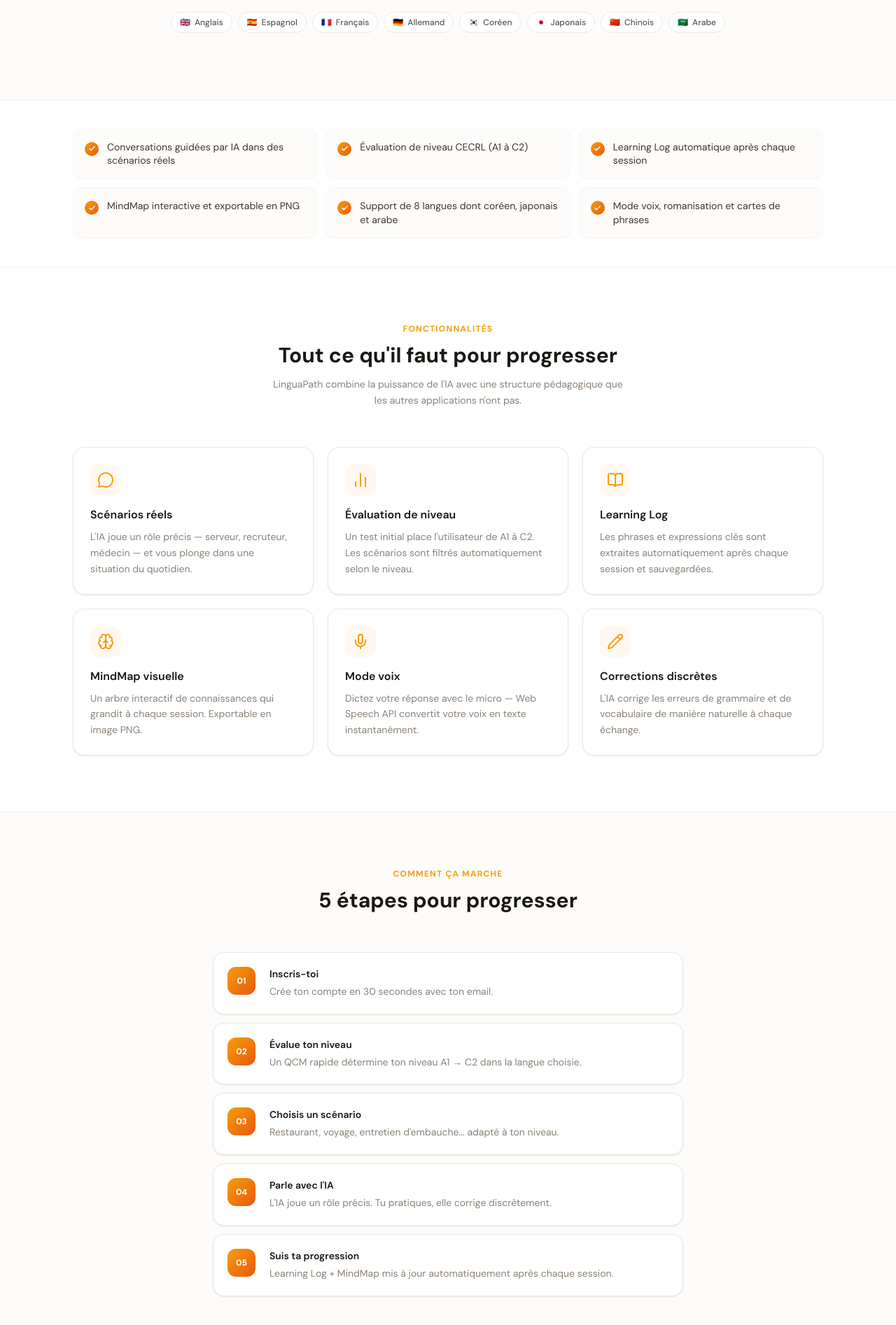
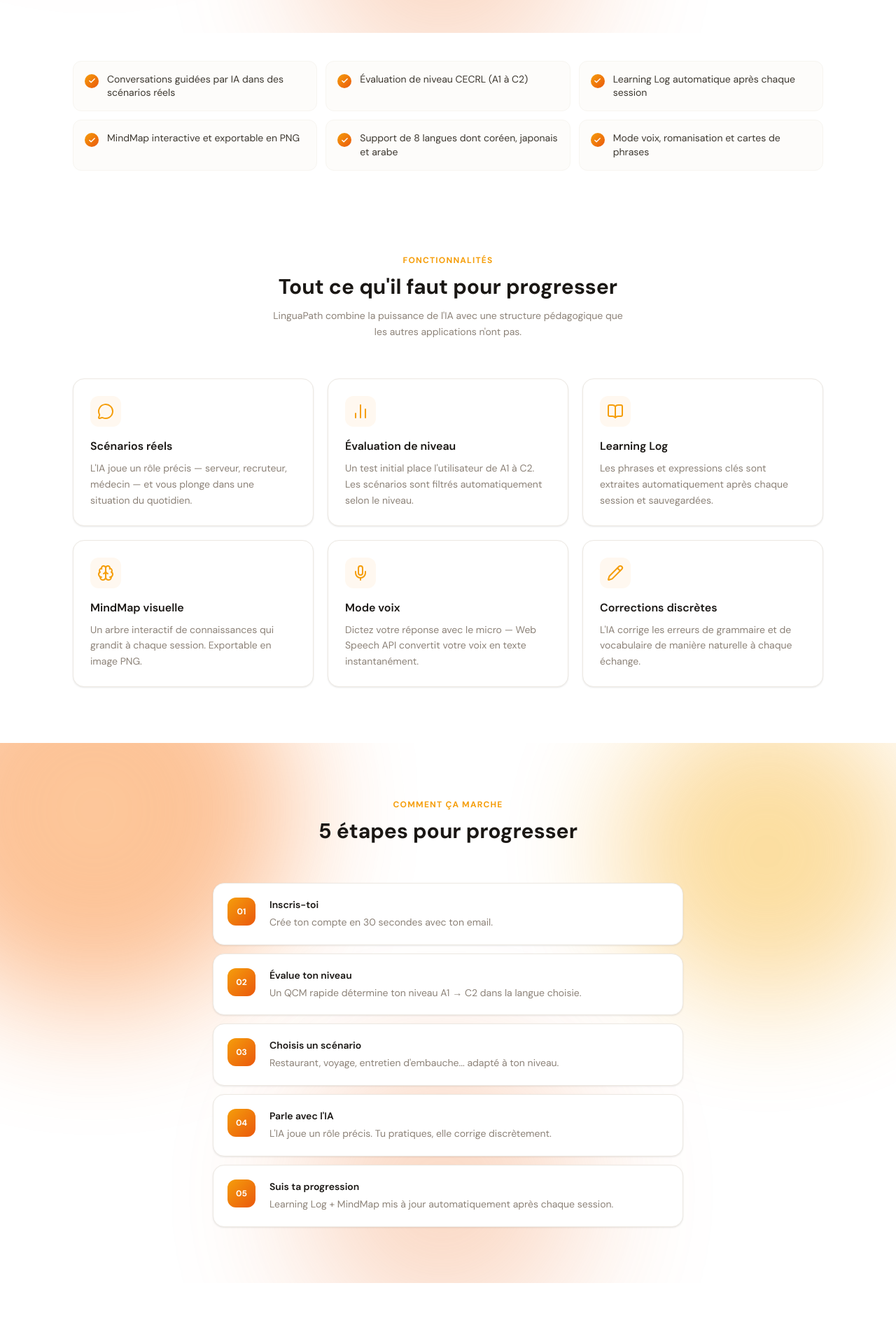
Before and after one commit to ElhaddajAya/linguapath, a React (Vite) app in the folder frontend/: page / in a window 1280 px wide. Shown: the part 606-2500 px from the top of the page at 70% size. Built offline with nearby package versions, Linux system fonts and the light colour scheme; no server answers.

Commit message:
feat: enhance Landing page with animated background and improved layout

```diff
--- a/frontend/src/pages/Landing.jsx
+++ b/frontend/src/pages/Landing.jsx
@@ -1,41 +1,80 @@
-// Landing.jsx — Page d'accueil publique LinguaPath
+// Page d'accueil publique LinguaPath
 // Responsive, couleurs soft blanc/orange, icônes lucide-react
 
 import { useNavigate } from "react-router-dom";
+import { useEffect, useRef } from "react";
 import Logo from "../components/Logo";
 import {
-  MessageCircle, BarChart2, BookOpen, Brain,
-  Mic, Pencil, ChevronRight, Check, Globe, Sparkles
+  MessageCircle,
+  BarChart2,
+  BookOpen,
+  Brain,
+  Mic,
+  Pencil,
+  ChevronRight,
+  Check,
+  Globe,
+  Sparkles,
 } from "lucide-react";
 
 const FEATURES = [
   {
-    icon: <MessageCircle size={24} className="text-orange-500" />,
+    icon: (
+      <MessageCircle
+        size={24}
+        className='text-orange-500'
+      />
+    ),
     title: "Scénarios réels",
     desc: "L'IA joue un rôle précis — serveur, recruteur, médecin — et vous plonge dans une situation du quotidien.",
   },
   {
-    icon: <BarChart2 size={24} className="text-orange-500" />,
+    icon: (
+      <BarChart2
+        size={24}
+        className='text-orange-500'
+      />
+    ),
     title: "Évaluation de niveau",
     desc: "Un test initial place l'utilisateur de A1 à C2. Les scénarios sont filtrés automatiquement selon le niveau.",
   },
   {
-    icon: <BookOpen size={24} className="text-orange-500" />,
+    icon: (
+      <BookOpen
+        size={24}
+        className='text-orange-500'
+      />
+    ),
     title: "Learning Log",
     desc: "Les phrases et expressions clés sont extraites automatiquement après chaque session et sauvegardées.",
   },
   {
-    icon: <Brain size={24} className="text-orange-500" />,
+    icon: (
+      <Brain
+        size={24}
+        className='text-orange-500'
+      />
+    ),
     title: "MindMap visuelle",
     desc: "Un arbre interactif de connaissances qui grandit à chaque session. Exportable en image PNG.",
   },
   {
-    icon: <Mic size={24} className="text-orange-500" />,
+    icon: (
+      <Mic
+        size={24}
+        className='text-orange-500'
+      />
+    ),
     title: "Mode voix",
     desc: "Dictez votre réponse avec le micro — Web Speech API convertit votre voix en texte instantanément.",
   },
   {
-    icon: <Pencil size={24} className="text-orange-500" />,
+    icon: (
+      <Pencil
+        size={24}
+        className='text-orange-500'
+      />
+    ),
     title: "Corrections discrètes",
     desc: "L'IA corrige les erreurs de grammaire et de vocabulaire de manière naturelle à chaque échange.",
   },
@@ -53,11 +92,31 @@
 ];
 
 const STEPS = [
-  { num: "01", title: "Inscris-toi", desc: "Crée ton compte en 30 secondes avec ton email." },
-  { num: "02", title: "Évalue ton niveau", desc: "Un QCM rapide détermine ton niveau A1 → C2 dans la langue choisie." },
-  { num: "03", title: "Choisis un scénario", desc: "Restaurant, voyage, entretien d'embauche... adapté à ton niveau." },
-  { num: "04", title: "Parle avec l'IA", desc: "L'IA joue un rôle précis. Tu pratiques, elle corrige discrètement." },
-  { num: "05", title: "Suis ta progression", desc: "Learning Log + MindMap mis à jour automatiquement après chaque session." },
+  {
+    num: "01",
+    title: "Inscris-toi",
+    desc: "Crée ton compte en 30 secondes avec ton email.",
+  },
+  {
+    num: "02",
+    title: "Évalue ton niveau",
+    desc: "Un QCM rapide détermine ton niveau A1 → C2 dans la langue choisie.",
+  },
+  {
+    num: "03",
+    title: "Choisis un scénario",
+    desc: "Restaurant, voyage, entretien d'embauche... adapté à ton niveau.",
+  },
+  {
+    num: "04",
+    title: "Parle avec l'IA",
+    desc: "L'IA joue un rôle précis. Tu pratiques, elle corrige discrètement.",
+  },
+  {
+    num: "05",
+    title: "Suis ta progression",
+    desc: "Learning Log + MindMap mis à jour automatiquement après chaque session.",
+  },
 ];
 
 const BENEFITS = [
@@ -69,94 +128,198 @@
   "Mode voix, romanisation et cartes de phrases",
 ];
 
+// Composant fond animé — lignes ondulantes SVG
+function AnimatedBackground() {
+  const blob1 = useRef(null);
+  const blob2 = useRef(null);
+  const blob3 = useRef(null);
+
+  useEffect(() => {
+    let t = 0;
+    let animId;
+
+    const animate = () => {
+      t += 0.008;
+
+      if (blob1.current) {
+        const x = Math.sin(t) * 60;
+        const y = Math.cos(t * 0.8) * 40;
+        blob1.current.style.transform = `translate(${x}px, ${y}px) scale(${1 + Math.sin(t * 0.5) * 0.1})`;
+      }
+      if (blob2.current) {
+        const x = Math.cos(t * 0.9) * 50;
+        const y = Math.sin(t * 1.1) * 35;
+        blob2.current.style.transform = `translate(${x}px, ${y}px) scale(${1 + Math.cos(t * 0.7) * 0.12})`;
+      }
+      if (blob3.current) {
+        const x = Math.sin(t * 1.2) * 40;
+        const y = Math.cos(t * 0.6) * 50;
+        blob3.current.style.transform = `translate(${x}px, ${y}px) scale(${1 + Math.sin(t * 0.9) * 0.08})`;
+      }
+
+      animId = requestAnimationFrame(animate);
+    };
+
+    animId = requestAnimationFrame(animate);
+    return () => cancelAnimationFrame(animId);
+  }, []);
+
+  return (
+    <div className='absolute inset-0 overflow-hidden pointer-events-none'>
+      {/* Blob gauche — orange vif */}
+      <div
+        ref={blob1}
+        style={{
+          position: "absolute",
+          width: "550px",
+          height: "550px",
+          borderRadius: "50%",
+          filter: "blur(80px)",
+          opacity: 0.55,
+          background:
+            "radial-gradient(circle, #FDBA74, #F97316 50%, transparent 75%)",
+          top: "-150px",
+          left: "-150px",
+        }}
+      />
+
+      {/* Blob droite — ambre */}
+      <div
+        ref={blob2}
+        style={{
+          position: "absolute",
+          width: "480px",
+          height: "480px",
+          borderRadius: "50%",
+          filter: "blur(90px)",
+          opacity: 0.45,
+          background:
+            "radial-gradient(circle, #FCD34D, #F59E0B 50%, transparent 75%)",
+          top: "-80px",
+          right: "-100px",
+        }}
+      />
+
+      {/* Blob bas centre — pêche */}
+      <div
+        ref={blob3}
+        style={{
+          position: "absolute",
+          width: "400px",
+          height: "400px",
+          borderRadius: "50%",
+          filter: "blur(100px)",
+          opacity: 0.35,
+          background:
+            "radial-gradient(circle, #FED7AA, #EA580C 50%, transparent 75%)",
+          bottom: "-80px",
+          left: "35%",
+        }}
+      />
+    </div>
+  );
+}
+
 export default function Landing() {
   const navigate = useNavigate();
 
   return (
-    <div className="min-h-screen bg-white text-warm-900">
-
+    <div className='min-h-screen bg-white text-warm-900'>
       {/* ── NAVBAR ── */}
-      <nav className="sticky top-0 z-50 bg-white border-b border-warm-100 shadow-soft">
-        <div className="max-w-7xl mx-auto px-4 sm:px-6 h-16 flex items-center justify-between">
-          <Logo size="navbar" />
-          <div className="flex items-center gap-2 sm:gap-4">
+      <nav className='sticky top-0 z-50 bg-white border-b border-warm-100 shadow-soft'>
+        <div className='max-w-7xl mx-auto px-4 sm:px-6 h-16 flex items-center justify-between'>
+          <Logo size='navbar' />
+          <div className='flex items-center gap-2 sm:gap-4'>
             <button
               onClick={() => navigate("/login")}
-              className="px-3 sm:px-4 py-2 text-sm font-medium text-warm-600
-                hover:text-warm-900 transition-colors"
+              className='px-3 sm:px-4 py-2 text-sm font-medium text-warm-600
+                hover:text-warm-900 transition-colors'
             >
               Se connecter
             </button>
             <button
               onClick={() => navigate("/signup")}
-              className="px-4 sm:px-5 py-2 rounded-xl text-sm font-semibold text-white
-                hover:opacity-90 transition-opacity shadow-soft"
-              style={{ background: "linear-gradient(135deg, #F59E0B, #EA580C)" }}
+              className='px-4 sm:px-5 py-2 rounded-xl text-sm font-semibold text-white
+                hover:opacity-90 transition-opacity shadow-soft'
+              style={{
+                background: "linear-gradient(135deg, #F59E0B, #EA580C)",
+              }}
             >
-              <span className="hidden sm:inline">Commencer gratuitement</span>
-              <span className="sm:hidden">S'inscrire</span>
+              <span className='hidden sm:inline'>Commencer gratuitement</span>
+              <span className='sm:hidden'>S'inscrire</span>
             </button>
           </div>
         </div>
       </nav>
 
       {/* ── HERO ── */}
-      <section className="bg-warm-50 border-b border-warm-100">
-        <div className="max-w-6xl mx-auto px-4 sm:px-10 py-16 sm:py-24 text-center">
-
+      <section className='bg-white relative'>
+        <AnimatedBackground />{" "}
+        <div className='relative z-10 max-w-6xl mx-auto px-4 sm:px-10 py-8 sm:py-12 text-center'>
           {/* Badge */}
-          <div className="inline-flex items-center gap-2 px-4 py-1.5 rounded-full
-            bg-orange-50 border border-orange-200 text-orange-600 text-xs font-semibold mb-8">
+          <div
+            className='inline-flex items-center gap-2 px-4 py-1.5 rounded-full
+            bg-orange-50 border border-orange-200 text-orange-600 text-xs font-semibold mb-8'
+          >
             <Sparkles size={13} />
             Plateforme IA d'apprentissage des langues
           </div>
 
-          <h1 className="text-3xl sm:text-5xl md:text-6xl font-bold text-warm-900
-            mb-6 leading-tight tracking-tight">
-            Apprenez les langues<br />
-            <span style={{
-              background: "linear-gradient(135deg, #F59E0B, #EA580C)",
-              WebkitBackgroundClip: "text",
-              WebkitTextFillColor: "transparent"
-            }}>
+          <h1
+            className='text-3xl sm:text-5xl md:text-6xl font-bold text-warm-900
+            mb-6 leading-tight tracking-tight'
+          >
+            Apprenez les langues
+            <br />
+            <span
+              style={{
+                background: "linear-gradient(135deg, #F59E0B, #EA580C)",
+                WebkitBackgroundClip: "text",
+                WebkitTextFillColor: "transparent",
+              }}
+            >
               en conversant avec l'IA
             </span>
           </h1>
 
-          <p className="text-base sm:text-lg text-warm-500 max-w-xl mx-auto mb-10 leading-relaxed">
-            Des conversations guidées dans des situations réelles, un suivi automatique
-            de votre progression, et une MindMap visuelle de vos connaissances.
-            Pour les niveaux A2 à B2.
+          <p className='text-base sm:text-lg text-warm-500 max-w-xl mx-auto mb-10 leading-relaxed'>
+            Des conversations guidées dans des situations réelles, un suivi
+            automatique de votre progression, et une MindMap visuelle de vos
+            connaissances. Pour les niveaux A2 à B2.
           </p>
 
-          <div className="flex flex-col sm:flex-row gap-3 justify-center">
+          <div className='flex flex-col sm:flex-row gap-3 justify-center'>
             <button
               onClick={() => navigate("/signup")}
-              className="px-8 py-3.5 rounded-xl text-sm font-bold text-white
+              className='px-8 py-3.5 rounded-xl text-sm font-bold text-white
                 hover:opacity-90 transition-opacity shadow-soft
-                flex items-center justify-center gap-2"
-              style={{ background: "linear-gradient(135deg, #F59E0B, #EA580C)" }}
+                flex items-center justify-center gap-2'
+              style={{
+                background: "linear-gradient(135deg, #F59E0B, #EA580C)",
+              }}
             >
               Commencer gratuitement
               <ChevronRight size={16} />
             </button>
             <button
               onClick={() => navigate("/login")}
-              className="px-8 py-3.5 rounded-xl text-sm font-semibold
+              className='px-8 py-3.5 rounded-xl text-sm font-semibold
                 text-warm-700 border border-warm-200 bg-white
-                hover:border-orange-200 hover:text-orange-600 transition-colors"
+                hover:border-orange-200 hover:text-orange-600 transition-colors'
             >
               J'ai déjà un compte
             </button>
           </div>
 
           {/* Langues disponibles */}
-          <div className="flex flex-wrap justify-center gap-2 mt-12">
+          <div className='flex flex-wrap justify-center gap-2 mt-12'>
             {LANGUAGES.map((l) => (
-              <div key={l.name}
-                className="flex items-center gap-1.5 px-3 py-1.5 rounded-full
+              <div
+                key={l.name}
+                className='flex items-center gap-1.5 px-3 py-1.5 rounded-full
                   bg-white border border-warm-200 text-warm-600 text-xs font-medium
-                  hover:border-orange-200 transition-colors">
+                  hover:border-orange-200 transition-colors'
+              >
                 <span>{l.flag}</span>
                 <span>{l.name}</span>
               </div>
@@ -166,18 +329,29 @@
       </section>
 
       {/* ── BÉNÉFICES RAPIDES ── */}
-      <section className="py-10 bg-white border-b border-warm-100">
-        <div className="max-w-6xl mx-auto px-4 sm:px-10">
-          <div className="grid grid-cols-1 sm:grid-cols-2 lg:grid-cols-3 gap-3">
+      <section className='py-10 bg-white'>
+        <div className='max-w-6xl mx-auto px-4 sm:px-10'>
+          <div className='grid grid-cols-1 sm:grid-cols-2 lg:grid-cols-3 gap-3'>
             {BENEFITS.map((b) => (
-              <div key={b} className="flex items-start gap-3 p-4 rounded-xl
-                bg-warm-50 border border-warm-100">
-                <div className="w-5 h-5 rounded-full flex items-center justify-center
-                  flex-shrink-0 mt-0.5"
-                  style={{ background: "linear-gradient(135deg, #F59E0B, #EA580C)" }}>
-                  <Check size={11} className="text-white" strokeWidth={3} />
+              <div
+                key={b}
+                className='flex items-start gap-3 p-4 rounded-xl
+                bg-warm-50 border border-warm-100'
+              >
+                <div
+                  className='w-5 h-5 rounded-full flex items-center justify-center
+                  flex-shrink-0 mt-0.5'
+                  style={{
+                    background: "linear-gradient(135deg, #F59E0B, #EA580C)",
+                  }}
+                >
+                  <Check
+                    size={11}
+                    className='text-white'
+                    strokeWidth={3}
+                  />
                 </div>
-                <span className="text-sm text-warm-700 leading-snug">{b}</span>
+                <span className='text-sm text-warm-700 leading-snug'>{b}</span>
               </div>
             ))}
           </div>
@@ -185,32 +359,40 @@
       </section>
 
       {/* ── FONCTIONNALITÉS ── */}
-      <section className="py-20 bg-white">
-        <div className="max-w-6xl mx-auto px-4 sm:px-10">
-          <div className="text-center mb-14">
-            <p className="text-xs font-bold tracking-widest text-orange-500 uppercase mb-3">
+      <section className='py-20 bg-white'>
+        <div className='max-w-6xl mx-auto px-4 sm:px-10'>
+          <div className='text-center mb-14'>
+            <p className='text-xs font-bold tracking-widest text-orange-500 uppercase mb-3'>
               Fonctionnalités
             </p>
-            <h2 className="text-2xl sm:text-3xl font-bold text-warm-900">
+            <h2 className='text-2xl sm:text-3xl font-bold text-warm-900'>
               Tout ce qu'il faut pour progresser
             </h2>
-            <p className="text-warm-500 mt-3 max-w-lg mx-auto text-sm leading-relaxed">
-              LinguaPath combine la puissance de l'IA avec une structure pédagogique
-              que les autres applications n'ont pas.
+            <p className='text-warm-500 mt-3 max-w-lg mx-auto text-sm leading-relaxed'>
+              LinguaPath combine la puissance de l'IA avec une structure
+              pédagogique que les autres applications n'ont pas.
             </p>
           </div>
 
-          <div className="grid grid-cols-1 sm:grid-cols-2 lg:grid-cols-3 gap-5">
+          <div className='grid grid-cols-1 sm:grid-cols-2 lg:grid-cols-3 gap-5'>
             {FEATURES.map((f) => (
-              <div key={f.title}
-                className="bg-white rounded-2xl p-6 border border-warm-200 shadow-soft
-                  hover:border-orange-200 hover:shadow-card transition-all">
-                <div className="w-11 h-11 rounded-xl bg-orange-50 flex items-center
-                  justify-center mb-4">
+              <div
+                key={f.title}
+                className='bg-white rounded-2xl p-6 border border-warm-200 shadow-soft
+                  hover:border-orange-200 hover:shadow-card transition-all'
+              >
+                <div
+                  className='w-11 h-11 rounded-xl bg-orange-50 flex items-center
+                  justify-center mb-4'
+                >
                   {f.icon}
                 </div>
-                <h3 className="font-semibold text-warm-900 text-base mb-2">{f.title}</h3>
-                <p className="text-warm-500 text-sm leading-relaxed">{f.desc}</p>
+                <h3 className='font-semibold text-warm-900 text-base mb-2'>
+                  {f.title}
+                </h3>
+                <p className='text-warm-500 text-sm leading-relaxed'>
+                  {f.desc}
+                </p>
               </div>
             ))}
           </div>
@@ -218,32 +400,41 @@
       </section>
 
       {/* ── COMMENT ÇA MARCHE ── */}
-      <section className="py-20 bg-warm-50 border-y border-warm-100">
-        <div className="max-w-6xl mx-auto px-4 sm:px-10">
-          <div className="text-center mb-14">
-            <p className="text-xs font-bold tracking-widest text-orange-500 uppercase mb-3">
+      <section className='py-20 bg-white relative'>
+        <AnimatedBackground />{" "}
+        <div className='relative z-10 max-w-6xl mx-auto px-4 sm:px-10'>
+          <div className='text-center mb-14'>
+            <p className='text-xs font-bold tracking-widest text-orange-500 uppercase mb-3'>
               Comment ça marche
             </p>
-            <h2 className="text-2xl sm:text-3xl font-bold text-warm-900">
+            <h2 className='text-2xl sm:text-3xl font-bold text-warm-900'>
               5 étapes pour progresser
             </h2>
           </div>
 
-          <div className="flex flex-col gap-3 max-w-2xl mx-auto">
+          <div className='flex flex-col gap-3 max-w-2xl mx-auto'>
             {STEPS.map((step) => (
-              <div key={step.num}
-                className="flex items-start gap-5 bg-white rounded-2xl p-5
-                  border border-warm-200 shadow-soft hover:border-orange-200 transition-colors">
+              <div
+                key={step.num}
+                className='flex items-start gap-5 bg-white rounded-2xl p-5
+                  border border-warm-200 shadow-soft hover:border-orange-200 transition-colors'
+              >
                 <div
-                  className="w-10 h-10 rounded-xl flex items-center justify-center
-                    text-white font-bold text-xs flex-shrink-0"
-                  style={{ background: "linear-gradient(135deg, #F59E0B, #EA580C)" }}
+                  className='w-10 h-10 rounded-xl flex items-center justify-center
+                    text-white font-bold text-xs flex-shrink-0'
+                  style={{
+                    background: "linear-gradient(135deg, #F59E0B, #EA580C)",
+                  }}
                 >
                   {step.num}
                 </div>
                 <div>
-                  <h3 className="font-semibold text-warm-900 text-sm mb-1">{step.title}</h3>
-                  <p className="text-warm-500 text-sm leading-relaxed">{step.desc}</p>
+                  <h3 className='font-semibold text-warm-900 text-sm mb-1'>
+                    {step.title}
+                  </h3>
+                  <p className='text-warm-500 text-sm leading-relaxed'>
+                    {step.desc}
+                  </p>
                 </div>
               </div>
             ))}
@@ -252,23 +443,28 @@
       </section>
 
       {/* ── CTA FINAL ── */}
-      <section className="py-20 bg-white">
-        <div className="max-w-2xl mx-auto px-4 sm:px-10 text-center">
-          <div className="bg-orange-50 rounded-3xl border border-orange-100 p-10 sm:p-14">
-            <Globe size={40} className="text-orange-500 mx-auto mb-6" />
-            <h2 className="text-2xl sm:text-3xl font-bold text-warm-900 mb-4">
+      <section className='py-20 bg-white'>
+        <div className='max-w-2xl mx-auto px-4 sm:px-10 text-center'>
+          <div className='bg-orange-50 rounded-3xl border border-orange-100 p-10 sm:p-14'>
+            <Globe
+              size={40}
+              className='text-orange-500 mx-auto mb-6'
+            />
+            <h2 className='text-2xl sm:text-3xl font-bold text-warm-900 mb-4'>
               Prêt à progresser ?
             </h2>
-            <p className="text-warm-500 text-sm leading-relaxed mb-8 max-w-md mx-auto">
+            <p className='text-warm-500 text-sm leading-relaxed mb-8 max-w-md mx-auto'>
               Rejoignez LinguaPath et commencez votre première conversation
               guidée par l'IA dès aujourd'hui — gratuitement.
             </p>
             <button
               onClick={() => navigate("/signup")}
-              className="px-8 py-3.5 rounded-xl text-sm font-bold text-white
+              className='px-8 py-3.5 rounded-xl text-sm font-bold text-white
                 hover:opacity-90 transition-opacity shadow-soft
-                flex items-center gap-2 mx-auto"
-              style={{ background: "linear-gradient(135deg, #F59E0B, #EA580C)" }}
+                flex items-center gap-2 mx-auto'
+              style={{
+                background: "linear-gradient(135deg, #F59E0B, #EA580C)",
+              }}
             >
               Créer mon compte gratuitement
               <ChevronRight size={16} />
@@ -278,24 +474,28 @@
       </section>
 
       {/* ── FOOTER ── */}
-      <footer className="border-t border-warm-100 py-10 bg-white">
-        <div className="max-w-6xl mx-auto px-4 sm:px-10 text-center">
-          <div className="flex justify-center mb-4">
-            <Logo size="navbar" />
+      <footer className='py-10 bg-white'>
+          <div className='max-w-6xl mx-auto px-4 sm:px-10 text-center'>
+          <div className='flex justify-center mb-4'>
+            <Logo size='navbar' />
           </div>
-          <p className="text-warm-500 text-sm mb-1">
+          <p className='text-warm-500 text-sm mb-1'>
             Plateforme d'apprentissage des langues par IA — EMSI Rabat 2025/2026
           </p>
-          <p className="text-warm-400 text-xs">
+          <p className='text-warm-400 text-xs'>
             Aya El Haddaj &amp; Malak Fadil · Encadrante : Mme Hasnaa Chaabi
           </p>
-          <div className="flex justify-center gap-6 mt-6 text-xs text-warm-400">
-            <button onClick={() => navigate("/login")}
-              className="hover:text-orange-500 transition-colors">
+          <div className='flex justify-center gap-6 mt-6 text-xs text-warm-400'>
+            <button
+              onClick={() => navigate("/login")}
+              className='hover:text-orange-500 transition-colors'
+            >
               Se connecter
             </button>
-            <button onClick={() => navigate("/signup")}
-              className="hover:text-orange-500 transition-colors">
+            <button
+              onClick={() => navigate("/signup")}
+              className='hover:text-orange-500 transition-colors'
+            >
               S'inscrire
             </button>
           </div>
```
Also changed, not shown: 2 other files (tests, documents, lock files or other folders).
